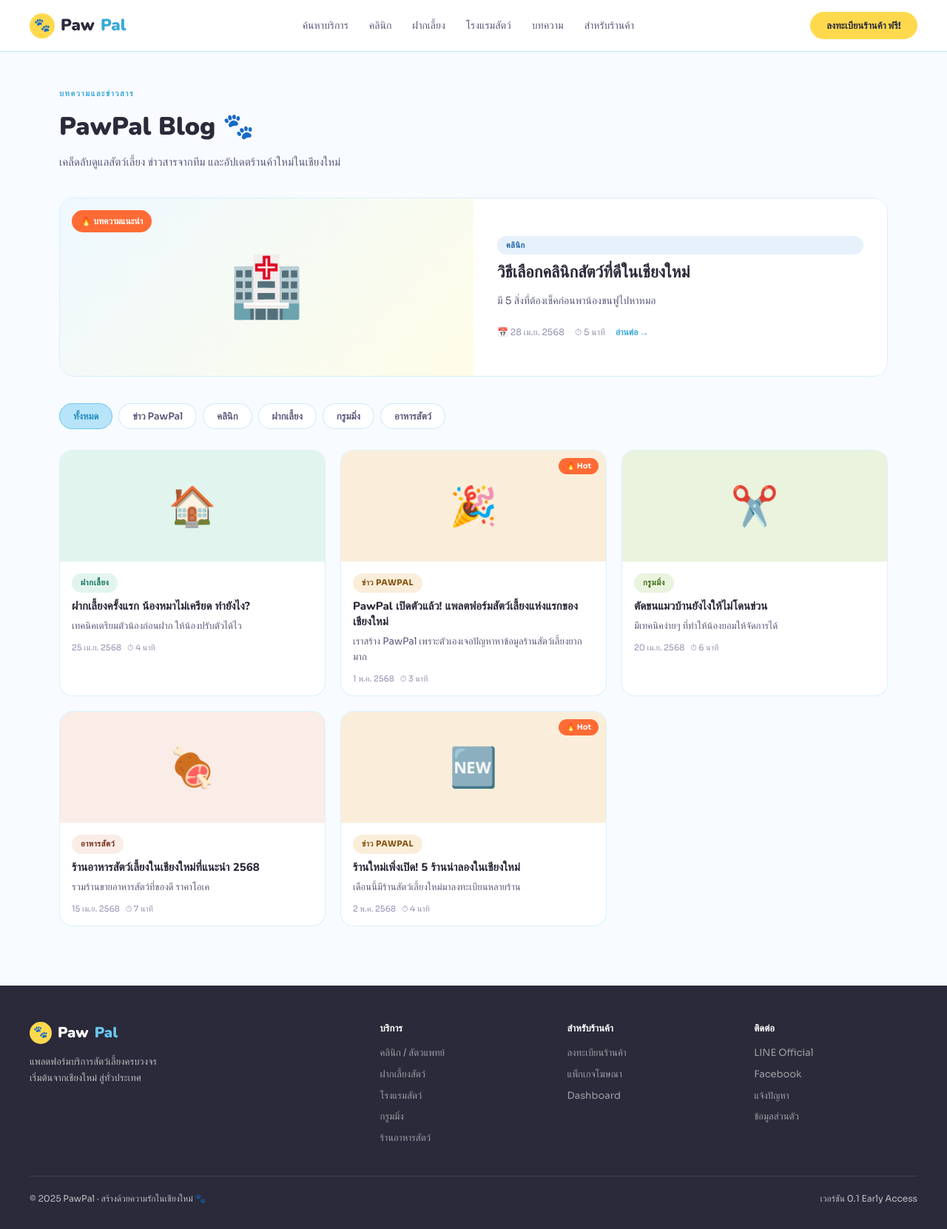
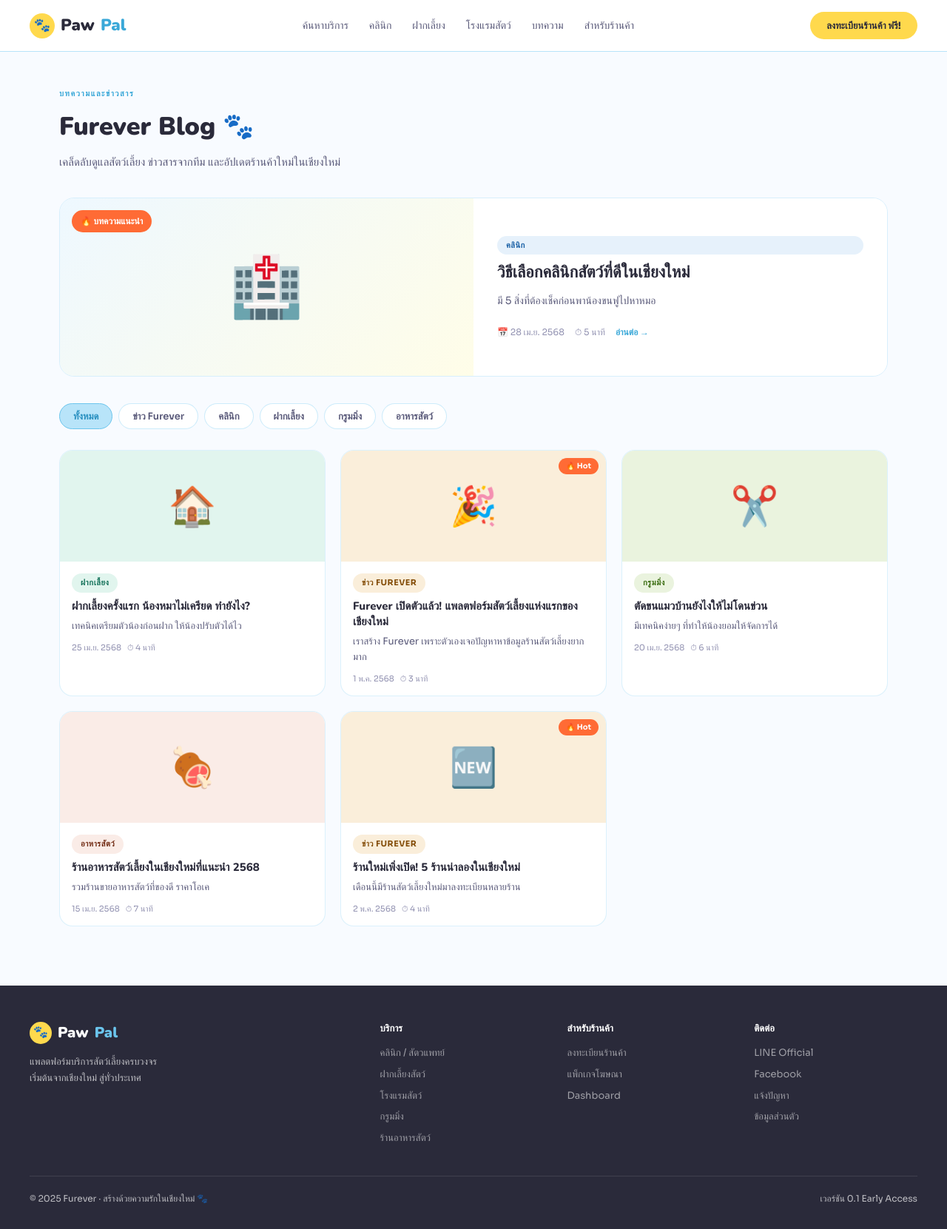
Before and after one commit to Neomedica/Animal-service, a React (Create React App) app: page /blog in a window 1280 px wide. Shown: the whole page at 74% size. Built offline with nearby package versions, Linux system fonts and the light colour scheme; no server answers.

Commit message:
rebrand to Furever

```diff
--- a/public/index.html
+++ b/public/index.html
@@ -4,11 +4,11 @@
     <meta charset="utf-8" />
     <meta name="viewport" content="width=device-width, initial-scale=1" />
     <meta name="theme-color" content="#3AA8D8" />
-    <meta name="description" content="PawPal — แพลตฟอร์มบริการสัตว์เลี้ยงครบวงจร เชียงใหม่" />
+    <meta name="description" content="Furever — แพลตฟอร์มบริการสัตว์เลี้ยงครบวงจร เชียงใหม่" />
     <link rel="preconnect" href="https://fonts.googleapis.com" />
     <link rel="preconnect" href="https://fonts.gstatic.com" crossorigin />
     <link href="https://fonts.googleapis.com/css2?family=Nunito:wght@400;600;700;800;900&family=Sora:wght@300;400;600;700&display=swap" rel="stylesheet" />
-    <title>PawPal 🐾</title>
+    <title>Furever 🐾</title>
   </head>
   <body>
     <noscript>You need to enable JavaScript to run this app.</noscript>
--- a/src/components/community/ReactionBar.jsx
+++ b/src/components/community/ReactionBar.jsx
@@ -26,7 +26,7 @@
     <>
       <style>{`@keyframes floatUp{0%{opacity:1;transform:translateY(0) scale(1)}100%{opacity:0;transform:translateY(-100px) scale(1.5)}}`}</style>
       <div className={styles.box}>
-        <div className={styles.label}>คุณรู้สึกยังไงกับ PawPal?</div>
+        <div className={styles.label}>คุณรู้สึกยังไงกับ Furever?</div>
         <div className={styles.row}>
           {TYPES.map(({emoji,name}) => (
             <button key={emoji} className={`${styles.btn} ${reacted[emoji]?styles.reacted:''}`} onClick={e => toggle(emoji,e)}>
--- a/src/components/layout/Footer.jsx
+++ b/src/components/layout/Footer.jsx
@@ -43,7 +43,7 @@
       </div>
 
       <div className={styles.bottom}>
-        <span>© 2025 PawPal · สร้างด้วยความรักในเชียงใหม่ 🐾</span>
+        <span>© 2025 Furever · สร้างด้วยความรักในเชียงใหม่ 🐾</span>
         <span>เวอร์ชัน 0.1 Early Access</span>
       </div>
     </footer>
--- a/src/data/blog.js
+++ b/src/data/blog.js
@@ -1,15 +1,15 @@
 export const BLOG_POSTS = [
   { id:1, slug:'vet-guide', category:'คลินิก', categoryColor:'#185FA5', categoryBg:'#E6F1FB', title:'วิธีเลือกคลินิกสัตว์ที่ดีในเชียงใหม่', excerpt:'มี 5 สิ่งที่ต้องเช็คก่อนพาน้องขนฟูไปหาหมอ', emoji:'🏥', readMin:5, date:'28 เม.ย. 2568', hot:true },
   { id:2, slug:'boarding-tips', category:'ฝากเลี้ยง', categoryColor:'#0F6E56', categoryBg:'#E1F5EE', title:'ฝากเลี้ยงครั้งแรก น้องหมาไม่เครียด ทำยังไง?', excerpt:'เทคนิคเตรียมตัวน้องก่อนฝาก ให้น้องปรับตัวได้ไว', emoji:'🏠', readMin:4, date:'25 เม.ย. 2568', hot:false },
-  { id:3, slug:'pawpal-launch', category:'ข่าว PawPal', categoryColor:'#854F0B', categoryBg:'#FAEEDA', title:'PawPal เปิดตัวแล้ว! แพลตฟอร์มสัตว์เลี้ยงแห่งแรกของเชียงใหม่', excerpt:'เราสร้าง PawPal เพราะตัวเองเจอปัญหาหาข้อมูลร้านสัตว์เลี้ยงยากมาก', emoji:'🎉', readMin:3, date:'1 พ.ค. 2568', hot:true },
+  { id:3, slug:'furever-launch', category:'ข่าว Furever', categoryColor:'#854F0B', categoryBg:'#FAEEDA', title:'Furever เปิดตัวแล้ว! แพลตฟอร์มสัตว์เลี้ยงแห่งแรกของเชียงใหม่', excerpt:'เราสร้าง Furever เพราะตัวเองเจอปัญหาหาข้อมูลร้านสัตว์เลี้ยงยากมาก', emoji:'🎉', readMin:3, date:'1 พ.ค. 2568', hot:true },
   { id:4, slug:'grooming-guide', category:'กรูมมิ่ง', categoryColor:'#3B6D11', categoryBg:'#EAF3DE', title:'ตัดขนแมวบ้านยังไงให้ไม่โดนข่วน', excerpt:'มีเทคนิคง่ายๆ ที่ทำให้น้องยอมให้จัดการได้', emoji:'✂️', readMin:6, date:'20 เม.ย. 2568', hot:false },
   { id:5, slug:'pet-food', category:'อาหารสัตว์', categoryColor:'#712B13', categoryBg:'#FAECE7', title:'ร้านอาหารสัตว์เลี้ยงในเชียงใหม่ที่แนะนำ 2568', excerpt:'รวมร้านขายอาหารสัตว์ที่ของดี ราคาโอเค', emoji:'🍖', readMin:7, date:'15 เม.ย. 2568', hot:false },
-  { id:6, slug:'new-shops', category:'ข่าว PawPal', categoryColor:'#854F0B', categoryBg:'#FAEEDA', title:'ร้านใหม่เพิ่งเปิด! 5 ร้านน่าลองในเชียงใหม่', excerpt:'เดือนนี้มีร้านสัตว์เลี้ยงใหม่มาลงทะเบียนหลายร้าน', emoji:'🆕', readMin:4, date:'2 พ.ค. 2568', hot:true },
+  { id:6, slug:'new-shops', category:'ข่าว Furever', categoryColor:'#854F0B', categoryBg:'#FAEEDA', title:'ร้านใหม่เพิ่งเปิด! 5 ร้านน่าลองในเชียงใหม่', excerpt:'เดือนนี้มีร้านสัตว์เลี้ยงใหม่มาลงทะเบียนหลายร้าน', emoji:'🆕', readMin:4, date:'2 พ.ค. 2568', hot:true },
 ];
 
 export const FOUNDERS = [
-  { id:1, name:'ลิจู', role:'CEO & Co-founder', bio:'เจ้าของแมว 2 ตัว ที่หาคลินิกดีๆ ในเชียงใหม่ไม่ได้ จนต้องสร้าง PawPal ขึ้นมาเอง', emoji:'😺', bg:'#FFF0A0', accent:'#FFD94D', badge:'👑', social:'@lijue' },
-  { id:2, name:'ทีมงาน A', role:'CTO & Co-founder', bio:'นักพัฒนาซอฟต์แวร์ที่รักหมามากกว่าโค้ด ดูแลระบบทั้งหมดของ PawPal', emoji:'🐶', bg:'#D8F5FF', accent:'#B8E4F9', badge:'💻', social:'@dev_a' },
+  { id:1, name:'ลิจู', role:'CEO & Co-founder', bio:'เจ้าของแมว 2 ตัว ที่หาคลินิกดีๆ ในเชียงใหม่ไม่ได้ จนต้องสร้าง Furever ขึ้นมาเอง', emoji:'😺', bg:'#FFF0A0', accent:'#FFD94D', badge:'👑', social:'@lijue' },
+  { id:2, name:'ทีมงาน A', role:'CTO & Co-founder', bio:'นักพัฒนาซอฟต์แวร์ที่รักหมามากกว่าโค้ด ดูแลระบบทั้งหมดของ Furever', emoji:'🐶', bg:'#D8F5FF', accent:'#B8E4F9', badge:'💻', social:'@dev_a' },
   { id:3, name:'ทีมงาน B', role:'CMO & Co-founder', bio:'Marketing guru ที่เชื่อว่าทุกสัตว์เลี้ยงสมควรได้รับการดูแลที่ดีที่สุด', emoji:'🐰', bg:'#E8FFE8', accent:'#C0EEC0', badge:'📣', social:'@mkt_b' },
   { id:4, name:'ทีมงาน C', role:'COO & Co-founder', bio:'ผู้ดูแลการดำเนินงานที่ทำให้ทุกอย่างในทีมไหลลื่น เจ้าของนกแก้ว 3 ตัว', emoji:'🦜', bg:'#F0E8FF', accent:'#D8C8FF', badge:'⚙️', social:'@ops_c' },
 ];
--- a/src/pages/AdminPage.jsx
+++ b/src/pages/AdminPage.jsx
@@ -1,7 +1,7 @@
 import React, { useState } from 'react';
 import styles from './AdminPage.module.css';
 
-const ADMIN_PASSWORD = 'pawpal2568';
+const ADMIN_PASSWORD = 'furever2568';
 
 const INIT_SHOPS = [
   { id:1, name:'คลินิกหมอปลา', area:'นิมมาน', type:'คลินิก', plan:'basic', status:'pending' },
@@ -24,7 +24,7 @@
 ];
 
 const INIT_POSTS = [
-  { id:1, title:'PawPal เปิดตัวแล้ว!', type:'ประกาศ', date:'2 พ.ค. 2568', status:'active' },
+  { id:1, title:'Furever เปิดตัวแล้ว!', type:'ประกาศ', date:'2 พ.ค. 2568', status:'active' },
   { id:2, title:'วิธีเลือกคลินิกสัตว์ที่ดี', type:'บทความ', date:'28 เม.ย. 2568', status:'active' },
   { id:3, title:'ร้านใหม่ 5 ร้านน่าลอง', type:'ประกาศ', date:'2 พ.ค. 2568', status:'active' },
 ];
@@ -66,7 +66,7 @@
     <div className={styles.loginWrap}>
       <div className={styles.loginCard}>
         <div className={styles.loginEmoji}>🔐</div>
-        <h2 className={styles.loginTitle}>PawPal Admin</h2>
+        <h2 className={styles.loginTitle}>Furever Admin</h2>
         <p className={styles.loginSub}>กรอกรหัสผ่านเพื่อเข้าสู่ระบบ</p>
         <input
           type="password"
--- a/src/pages/AdoptionPage.jsx
+++ b/src/pages/AdoptionPage.jsx
@@ -5,8 +5,8 @@
 
 const ALL_PETS = [
   ...PETS_FOR_ADOPTION,
-  { id:7, name:'ลูกู', type:'สุนัขพันธุ์เล็ก', age:'4 เดือน', emoji:'🐶', bg:'#FFF0E0', badge:'ฉีดวัคซีนแล้ว', history:'ถูกพบหน้าวัด ไม่มีเจ้าของ', contact:'LINE: @pawpal_adopt' },
-  { id:8, name:'พีช', type:'แมวเมีย', age:'1.5 ปี', emoji:'🐱', bg:'#FFE0F0', badge:'ทำหมันแล้ว', history:'เจ้าของย้ายบ้านไม่สามารถเลี้ยงต่อได้', contact:'LINE: @pawpal_adopt' },
+  { id:7, name:'ลูกู', type:'สุนัขพันธุ์เล็ก', age:'4 เดือน', emoji:'🐶', bg:'#FFF0E0', badge:'ฉีดวัคซีนแล้ว', history:'ถูกพบหน้าวัด ไม่มีเจ้าของ', contact:'LINE: @furever_adopt' },
+  { id:8, name:'พีช', type:'แมวเมีย', age:'1.5 ปี', emoji:'🐱', bg:'#FFE0F0', badge:'ทำหมันแล้ว', history:'เจ้าของย้ายบ้านไม่สามารถเลี้ยงต่อได้', contact:'LINE: @furever_adopt' },
 ];
 
 export default function AdoptionPage() {
@@ -64,7 +64,7 @@
                 <h2 className={styles.detailName}>{selected.name}</h2>
                 <div className={styles.detailMeta}>{selected.type} · {selected.age}</div>
                 {selected.history && <p className={styles.detailHistory}>{selected.history}</p>}
-                <div className={styles.detailContact}>ติดต่อ: {selected.contact || 'LINE: @pawpal_adopt'}</div>
+                <div className={styles.detailContact}>ติดต่อ: {selected.contact || 'LINE: @furever_adopt'}</div>
 
                 <div className={styles.formSection}>
                   <div className={styles.formTitle}>กรอกข้อมูลเพื่อขอรับเลี้ยง</div>
--- a/src/pages/BlogPage.jsx
+++ b/src/pages/BlogPage.jsx
@@ -3,7 +3,7 @@
 import { BLOG_POSTS } from '../data/blog';
 import styles from './BlogPage.module.css';
 
-const CATS = ['ทั้งหมด','ข่าว PawPal','คลินิก','ฝากเลี้ยง','กรูมมิ่ง','อาหารสัตว์'];
+const CATS = ['ทั้งหมด','ข่าว Furever','คลินิก','ฝากเลี้ยง','กรูมมิ่ง','อาหารสัตว์'];
 
 export default function BlogPage() {
   const navigate = useNavigate();
@@ -17,7 +17,7 @@
       <div className="container">
         <div className={styles.header}>
           <div className={styles.sectionLabel}>บทความและข่าวสาร</div>
-          <h1 className={styles.title}>PawPal Blog 🐾</h1>
+          <h1 className={styles.title}>Furever Blog 🐾</h1>
           <p className={styles.sub}>เคล็ดลับดูแลสัตว์เลี้ยง ข่าวสารจากทีม และอัปเดตร้านค้าใหม่ในเชียงใหม่</p>
         </div>
         {activeCat === 'ทั้งหมด' && featured && (
--- a/src/pages/HomePage.jsx
+++ b/src/pages/HomePage.jsx
@@ -173,10 +173,10 @@
             <div className={styles.announceBox}>
               <div className={styles.announceTitle}>📢 ประกาศและข่าวด่วน</div>
               {[
-                {title:'Furever เปิดตัวแล้ว! ลงทะเบียนฟรีได้เลย', date:'2 พ.ค. 2568', isNew:true, slug:'pawpal-launch'},
+                {title:'Furever เปิดตัวแล้ว! ลงทะเบียนฟรีได้เลย', date:'2 พ.ค. 2568', isNew:true, slug:'furever-launch'},
                 {title:'ร้านใหม่ 5 ร้านน่าลองในเชียงใหม่ เดือนพ.ค.', date:'2 พ.ค. 2568', isNew:true, slug:'new-shops'},
-                {title:'อัปเดต: เพิ่มฟีเจอร์สัตว์หาบ้านแล้ว!', date:'1 พ.ค. 2568', isNew:false, slug:'pawpal-launch'},
-                {title:'ขอบคุณ 100 ร้านค้าแรกที่เข้าร่วม Furever', date:'28 เม.ย. 2568', isNew:false, slug:'pawpal-launch'},
+                {title:'อัปเดต: เพิ่มฟีเจอร์สัตว์หาบ้านแล้ว!', date:'1 พ.ค. 2568', isNew:false, slug:'furever-launch'},
+                {title:'ขอบคุณ 100 ร้านค้าแรกที่เข้าร่วม Furever', date:'28 เม.ย. 2568', isNew:false, slug:'furever-launch'},
               ].map((a,i)=>(
                 <div key={i} className={styles.announceItem} onClick={()=>navigate(`/blog/${a.slug}`)}>
                   <div className={styles.announceItemTitle}>{a.title}{a.isNew&&<span className={styles.announceNew}>ใหม่</span>}</div>
--- a/src/pages/RegisterPage.jsx
+++ b/src/pages/RegisterPage.jsx
@@ -46,7 +46,7 @@
       <div className={styles.successCard}>
         <div className={styles.successIcon}>🎉</div>
         <h2>ลงทะเบียนสำเร็จ!</h2>
-        <p>ขอบคุณที่เข้าร่วม PawPal<br />ทีมงานจะตรวจสอบและยืนยันร้านของคุณภายใน 24 ชั่วโมง</p>
+        <p>ขอบคุณที่เข้าร่วม Furever<br />ทีมงานจะตรวจสอบและยืนยันร้านของคุณภายใน 24 ชั่วโมง</p>
         <div className={styles.successInfo}>
           <div><strong>ร้านค้า:</strong> {form.shopName}</div>
           <div><strong>อีเมล:</strong> {form.ownerEmail}</div>
--- a/src/pages/SponsorPage.jsx
+++ b/src/pages/SponsorPage.jsx
@@ -18,7 +18,7 @@
       <div className={styles.successCard}>
         <div className={styles.successEmoji}>🤝</div>
         <h2>ขอบคุณที่สนใจ!</h2>
-        <p>ทีมงาน PawPal จะติดต่อกลับภายใน 24 ชั่วโมง เพื่อพูดคุยรายละเอียดการเป็นพันธมิตร</p>
+        <p>ทีมงาน Furever จะติดต่อกลับภายใน 24 ชั่วโมง เพื่อพูดคุยรายละเอียดการเป็นพันธมิตร</p>
         <button className={styles.btnBack} onClick={() => navigate('/')}>กลับหน้าหลัก</button>
       </div>
     </main>
@@ -29,7 +29,7 @@
       <div className="container">
         <div className={styles.header}>
           <div className={styles.label}>พันธมิตร & สปอนเซอร์</div>
-          <h1 className={styles.title}>เติบโตไปด้วยกันกับ PawPal 🤝</h1>
+          <h1 className={styles.title}>เติบโตไปด้วยกันกับ Furever 🤝</h1>
           <p className={styles.sub}>เข้าถึงกลุ่มเจ้าของสัตว์เลี้ยงในเชียงใหม่กว่า 10,000 คน/เดือน ผ่านแพลตฟอร์มที่พวกเขาไว้ใจ</p>
         </div>
 
```
